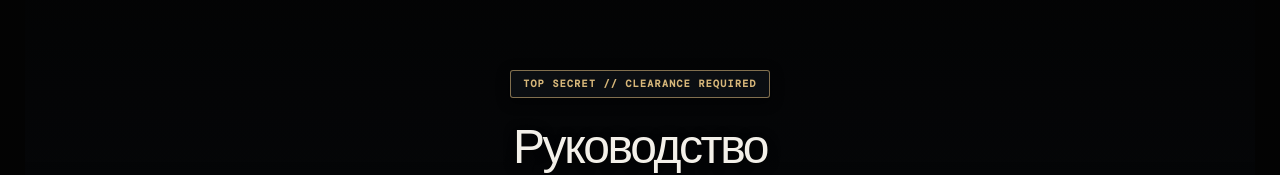
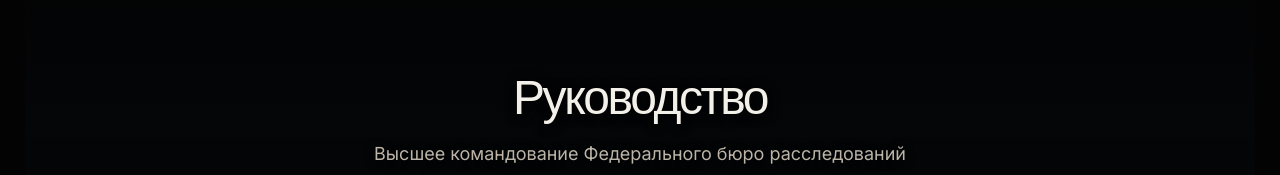
Before and after one commit to kofflay/majestic-web, a Next.js app in the folder las-vegas/: page /las-vegas/start in a window 1280 px wide. Shown: the part 848-1023 px from the top of the page. Built offline with nearby package versions, Linux system fonts and the light colour scheme; no server answers.

Commit message:
Remove TOP SECRET clearance label from homepage leadership section

```diff
--- a/las-vegas/pages/start.js
+++ b/las-vegas/pages/start.js
@@ -79,7 +79,6 @@ export default function Home() {
           </section>
 
           <section className="landing-command reference-command" aria-labelledby="landing-command-title">
-            <div className="landing-command__eyebrow">TOP SECRET // CLEARANCE REQUIRED</div>
             <h2 id="landing-command-title">Руководство</h2>
             <p>Высшее командование Федерального бюро расследований</p>
             <div className="landing-command__grid">
```
